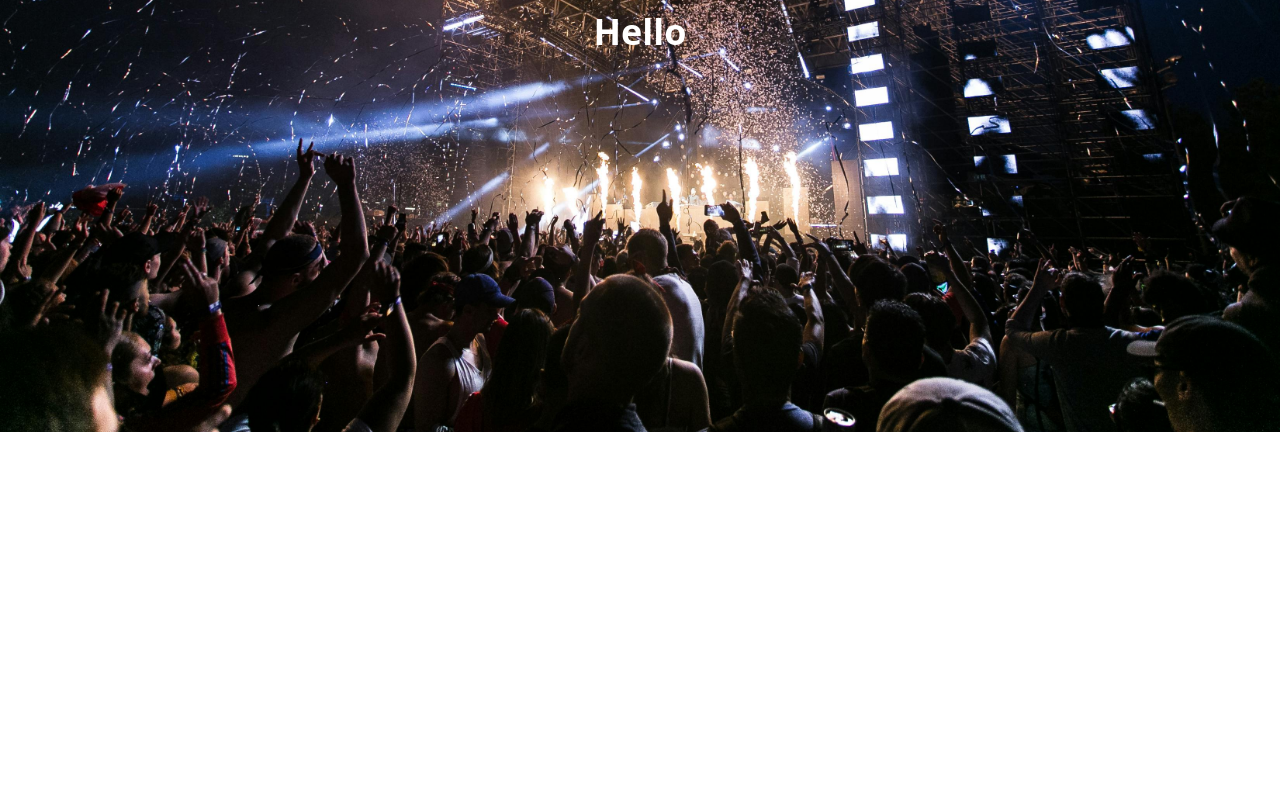
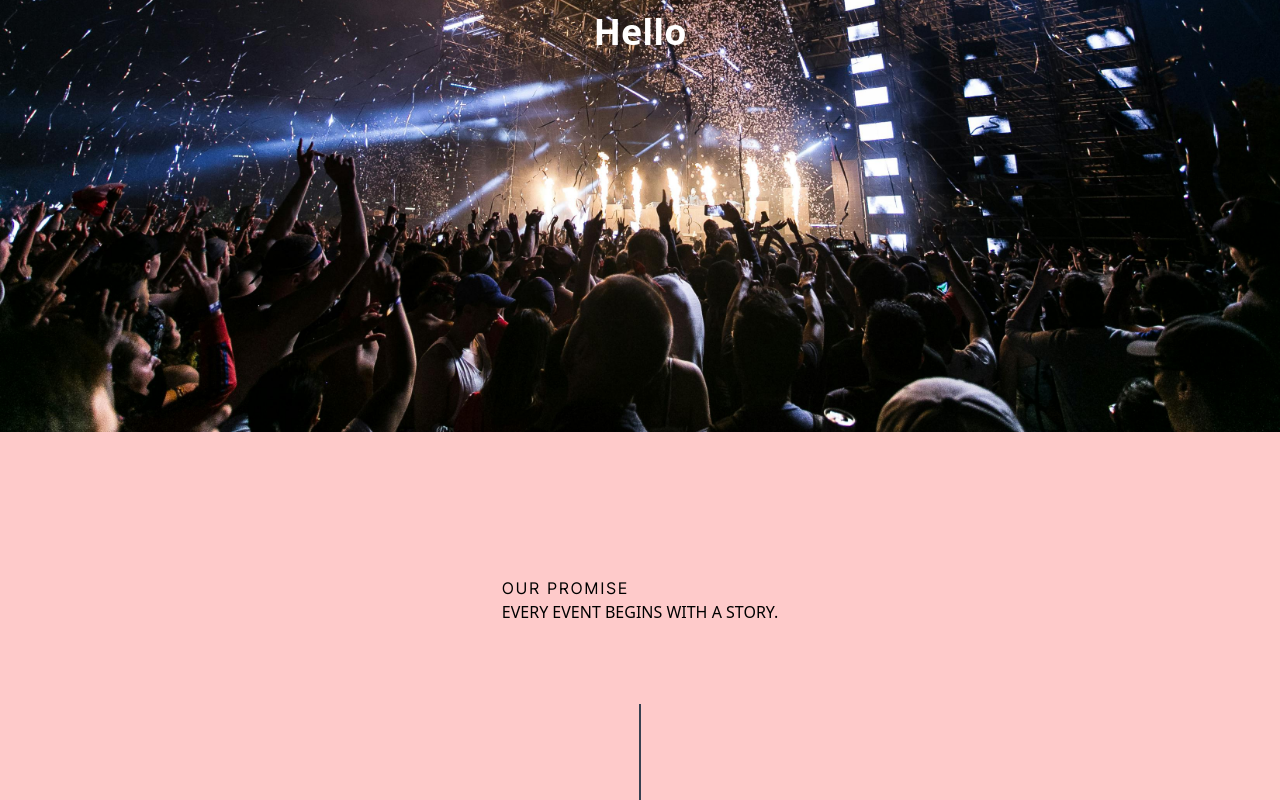
Before and after one commit to angelojon/amv-website, a React (Create React App) app: page / in a window 1280 px wide. Shown: the part 368-1168 px from the top of the page. Before the commit the page ends 800 px from the top, so only its background shows below. Built offline with nearby package versions, Linux system fonts and the light colour scheme.

Commit message:
started doing homepage

```diff
--- a/src/index.css
+++ b/src/index.css
@@ -1,3 +1,21 @@
 @tailwind base;
 @tailwind components;
 @tailwind utilities;
+
+@font-face {
+    font-family: Playfair Display;
+    src: url(../public/fonts/PlayfairDisplay-VariableFont_wght.ttf);
+}
+
+.playfair {
+    font-family: Playfair Display;
+}
+
+@font-face {
+    font-family: Inter;
+    src: url(../public/fonts/Inter-VariableFont_slnt\,wght.ttf);
+}
+
+.inter {
+    font-family: Inter;
+}
--- /dev/null
+++ b/src/index.html
@@ -0,0 +1,5 @@
+<link rel="preconnect" href="https://fonts.googleapis.com">
+<link rel="preconnect" href="https://fonts.gstatic.com" crossorigin>
+<link href="https://fonts.googleapis.com/css2?family=Playfair+Display:ital,wght@0,400..900;1,400..900&display=swap" rel="stylesheet">
+<link href="https://fonts.googleapis.com/css2?family=Inter:wght@100..900&family=Playfair+Display:ital,wght@0,400..900;1,400..900&display=swap"
+    rel="stylesheet">
--- a/src/navbar.js
+++ b/src/navbar.js
@@ -99,4 +99,6 @@ function Navbar() {
   );
 }
 
+
+
 export default Navbar;
--- a/src/pages/index.js
+++ b/src/pages/index.js
@@ -1,11 +1,29 @@
-import React from 'react';
+import React from "react";
 
 function Homepage() {
-    return (
-        <div className="bg-cover bg-center min-h-screen flex items-center justify-center" style={{backgroundImage: "url('/photos/pexels-wendy-wei-1190297.jpg')"}}>
-            <h1 className="text-white font-bold text-4xl">Hello</h1>
+  return (
+    <div className="bg-red-200 truncate">
+      <div
+        className="bg-cover bg-center min-h-screen flex items-center justify-center"
+        style={{
+          backgroundImage: "url('/photos/pexels-wendy-wei-1190297.jpg')",
+        }}
+      >
+        <h1 className="text-white font-bold text-4xl">Hello</h1>
+      </div>
+
+      <div className="w-screen flex flex-col items-center mt-36 justify-center">
+        <div>
+          <p className="inter tracking-widest">OUR PROMISE</p>
+          <h1>EVERY EVENT BEGINS WITH A STORY.</h1>
         </div>
-    );
+
+        <div className="w-0.5 bg-gray-700 min-h-24 mt-20"></div>
+      </div>
+
+      <div className="bg-red-200"> </div>
+    </div>
+  );
 }
 
 export default Homepage;
```
Also changed, not shown: public/fonts/Inter-VariableFont_slnt,wght.ttf (added), public/fonts/PlayfairDisplay-VariableFont_wght.ttf (added).
